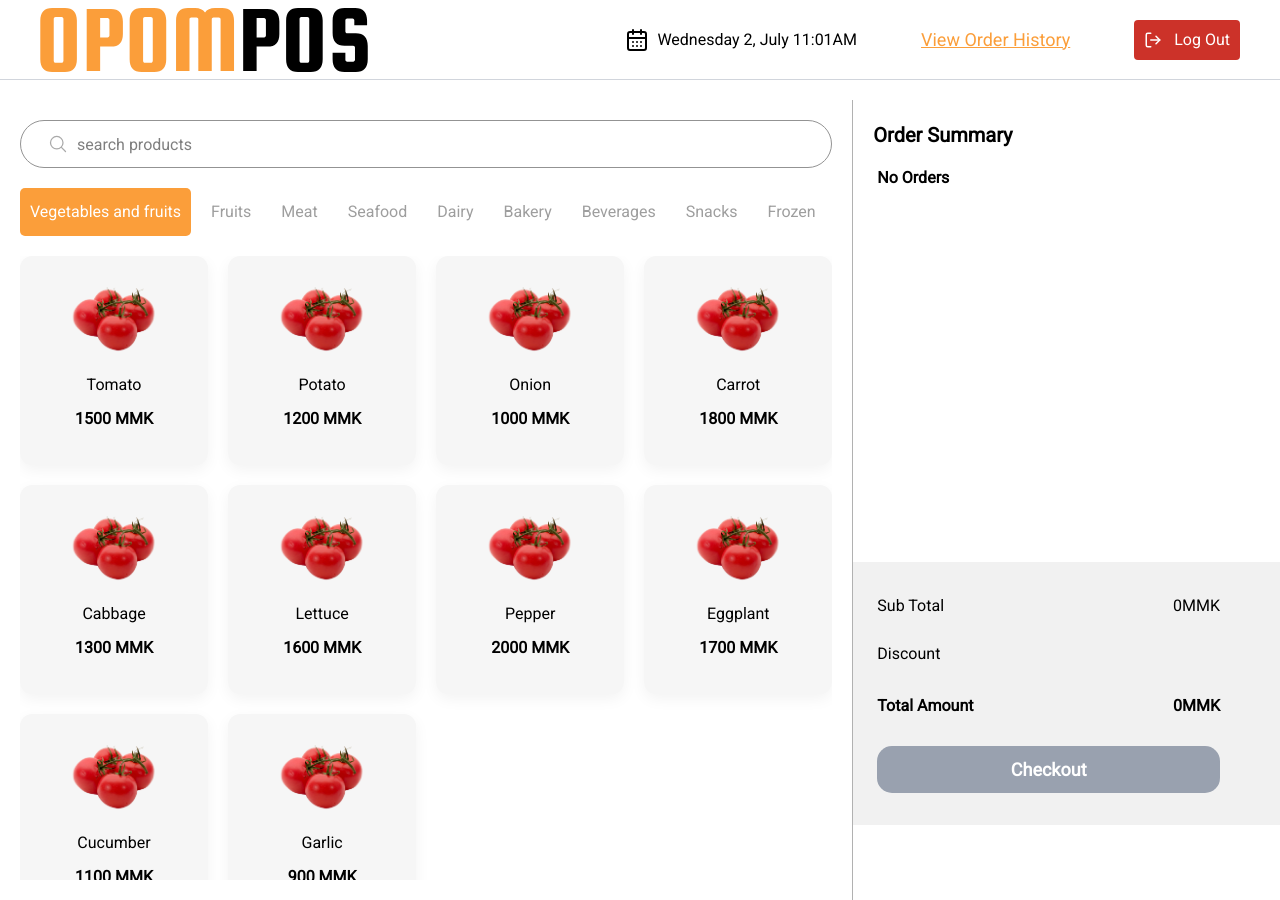
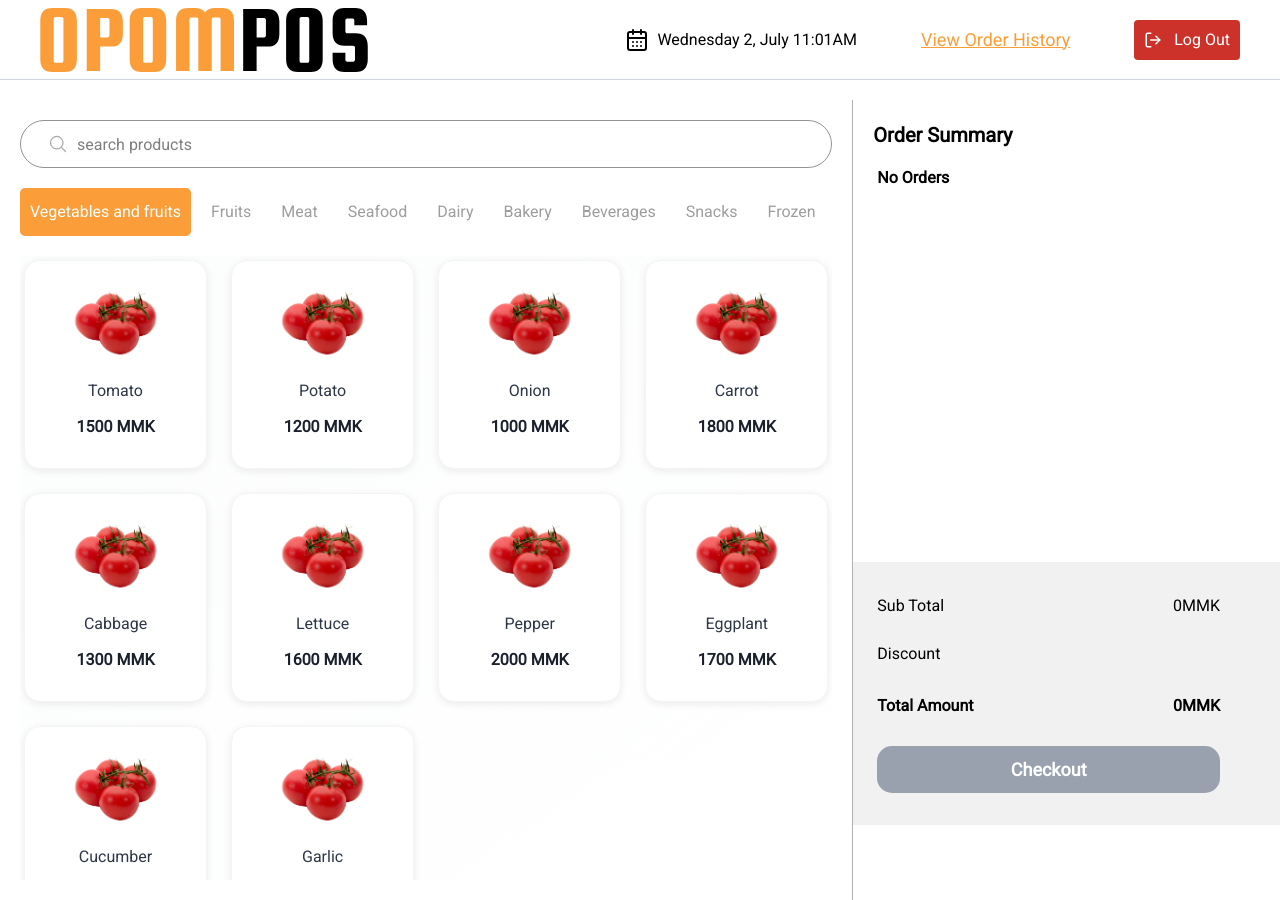
Before and after one commit to one-project-one-month/opom-pos-react-js, a Next.js app: page / in a window 1280 px wide. Built offline with nearby package versions, Linux system fonts and the light colour scheme.

Commit message:
Enhance product UI with animations and hover effects

```diff
--- a/app/components/product-card.tsx
+++ b/app/components/product-card.tsx
@@ -15,18 +15,51 @@ export const ProductCard = ({
 }: ProductCardProps) => {
   return (
     <div
-      className="w-full h-full bg-[#F6F6F6] lg:h-[209px] rounded-[12px] flex justify-center items-center shadow-[0_5px_15px_0_rgba(0,0,0,0.05)]"
+      className="group w-full h-full bg-white lg:h-[209px] rounded-[16px] flex justify-center items-center
+                 shadow-[0_2px_8px_0_rgba(0,0,0,0.08)]
+                 hover:shadow-[0_8px_25px_0_rgba(251,158,58,0.15)]
+                 hover:scale-105 hover:-translate-y-1
+                 transition-all duration-300 ease-out
+                 cursor-pointer border border-gray-100 hover:border-[#FB9E3A]/20
+                 relative overflow-hidden"
       onClick={ordersClick}>
-      <div className="w-[110px] h-[178px]">
-        <div className="space-y-[10px]">
-          <Image src={image} width="110" height="110" alt="Product Image" />
-          <p className=" text-xs md:text-sm lg:text-[16px] leading-[24px] font-normal text-[#000000] text-center">
+
+      {/* Subtle background gradient on hover */}
+      <div className="absolute inset-0 bg-gradient-to-br from-[#FB9E3A]/0 to-[#FB9E3A]/0
+                      group-hover:from-[#FB9E3A]/5 group-hover:to-[#FB9E3A]/10
+                      transition-all duration-300 rounded-[16px]"></div>
+
+      <div className="w-[110px] h-[178px] relative z-10">
+        <div className="space-y-[12px]">
+          <div className="relative overflow-hidden rounded-[12px] group-hover:scale-110 transition-transform duration-300">
+            <Image
+              src={image}
+              width="110"
+              height="110"
+              alt="Product Image"
+              className="rounded-[8px] group-hover:brightness-110 transition-all duration-300"
+            />
+          </div>
+
+          <p className="text-xs md:text-sm lg:text-[16px] leading-[24px] font-medium text-[#2D3748] text-center
+                       group-hover:text-[#FB9E3A] transition-colors duration-300">
             {title}
           </p>
-          <h3 className=" text-xs md:text-sm lg:text-[16px] leading-[24px] font-bold text-center text-[#000000]">
+
+          <h3 className="text-xs md:text-sm lg:text-[16px] leading-[24px] font-bold text-center text-[#1A202C]
+                        group-hover:text-[#FB9E3A] group-hover:scale-105 transition-all duration-300">
             {price}
           </h3>
         </div>
+      </div>
+
+      {/* Add to cart indicator on hover */}
+      <div className="absolute top-3 right-3 w-6 h-6 bg-[#FB9E3A] rounded-full flex items-center justify-center
+                      opacity-0 group-hover:opacity-100 transform translate-x-2 group-hover:translate-x-0
+                      transition-all duration-300">
+        <svg className="w-3 h-3 text-white" fill="none" stroke="currentColor" viewBox="0 0 24 24">
+          <path strokeLinecap="round" strokeLinejoin="round" strokeWidth={2} d="M12 4v16m8-8H4" />
+        </svg>
       </div>
     </div>
   )
--- a/app/components/product-list.tsx
+++ b/app/components/product-list.tsx
@@ -5,20 +5,21 @@ import { useDispatch } from 'react-redux'
 import { addOrder } from '../store/slices/orderSummarySlice'
 
 const dummyProducts = [
-  { image: '/images/tomato.png', title: 'Tomato', price: '1500 MMK ' },
-  { image: '/images/tomato.png', title: 'Potato', price: '1200 MMK' },
-  { image: '/images/tomato.png', title: 'Onion', price: '1000 MMK' },
-  { image: '/images/tomato.png', title: 'Carrot', price: '1800 MMK' },
-  { image: '/images/tomato.png', title: 'Cabbage', price: '1300 MMK' },
-  { image: '/images/tomato.png', title: 'Lettuce', price: '1600 MMK' },
-  { image: '/images/tomato.png', title: 'Pepper', price: '2000 MMK' },
-  { image: '/images/tomato.png', title: 'Eggplant', price: '1700 MMK' },
-  { image: '/images/tomato.png', title: 'Cucumber', price: '1100 MMK' },
-  { image: '/images/tomato.png', title: 'Garlic', price: '900 MMK' },
+  { id: 1, image: '/images/tomato.png', title: 'Tomato', price: '1500 MMK' },
+  { id: 2, image: '/images/tomato.png', title: 'Potato', price: '1200 MMK' },
+  { id: 3, image: '/images/tomato.png', title: 'Onion', price: '1000 MMK' },
+  { id: 4, image: '/images/tomato.png', title: 'Carrot', price: '1800 MMK' },
+  { id: 5, image: '/images/tomato.png', title: 'Cabbage', price: '1300 MMK' },
+  { id: 6, image: '/images/tomato.png', title: 'Lettuce', price: '1600 MMK' },
+  { id: 7, image: '/images/tomato.png', title: 'Pepper', price: '2000 MMK' },
+  { id: 8, image: '/images/tomato.png', title: 'Eggplant', price: '1700 MMK' },
+  { id: 9, image: '/images/tomato.png', title: 'Cucumber', price: '1100 MMK' },
+  { id: 10, image: '/images/tomato.png', title: 'Garlic', price: '900 MMK' },
 ]
 
 const ProductList = () => {
   interface Product {
+    id: number
     image: string
     title: string
     price: string
@@ -27,16 +28,29 @@ const ProductList = () => {
   const dispatch = useDispatch()
 
   return (
-    <div className="h-full grid sm:grid-cols-2 md:grid-cols-3 lg:grid-cols-4 gap-[17px] lg:gap-[20px] overflow-y-auto no-scrollbar">
+    <div className="h-full relative">
+      {/* Background pattern */}
+      <div className="absolute inset-0 bg-gradient-to-br from-gray-50/50 to-white/80 pointer-events-none"></div>
+
+      {/* Product grid */}
+      <div className="relative z-10 h-full grid sm:grid-cols-2 md:grid-cols-3 lg:grid-cols-4
+                      gap-4 sm:gap-5 lg:gap-6 overflow-y-auto no-scrollbar p-1
+                      animate-fadeIn scroll-smooth">
         {dummyProducts.map((product, i) => (
+          <div
+            key={product.id}
+            className="animate-slideUp"
+            style={{ animationDelay: `${i * 50}ms` }}
+          >
             <ProductCard
-          key={i}
               image={product.image}
               title={product.title}
               price={product.price}
               ordersClick={() => dispatch(addOrder(product))}
             />
+          </div>
         ))}
+      </div>
     </div>
   )
 }
--- a/app/globals.css
+++ b/app/globals.css
@@ -57,3 +57,39 @@
     scrollbar-width: none;
   }
 }
+
+@layer base {
+  /* Custom animations for product list */
+  @keyframes fadeIn {
+    from {
+      opacity: 0;
+    }
+    to {
+      opacity: 1;
+    }
+  }
+
+  @keyframes slideUp {
+    from {
+      opacity: 0;
+      transform: translateY(20px);
+    }
+    to {
+      opacity: 1;
+      transform: translateY(0);
+    }
+  }
+
+  .animate-fadeIn {
+    animation: fadeIn 0.6s ease-out;
+  }
+
+  .animate-slideUp {
+    animation: slideUp 0.4s ease-out both;
+  }
+
+  /* Smooth scrolling for product grid */
+  .scroll-smooth {
+    scroll-behavior: smooth;
+  }
+}
```
Also changed, not shown: app/components/order-details-modal.tsx (added). Lines whose indentation alone changed are shown as unchanged.
